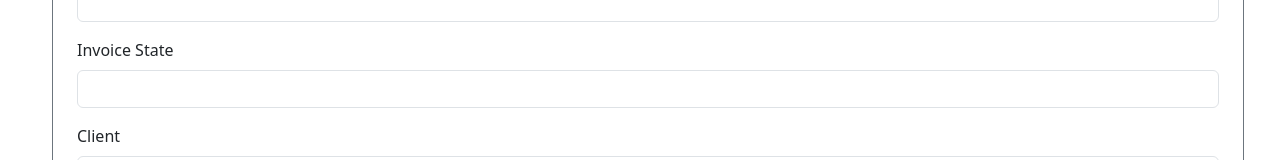
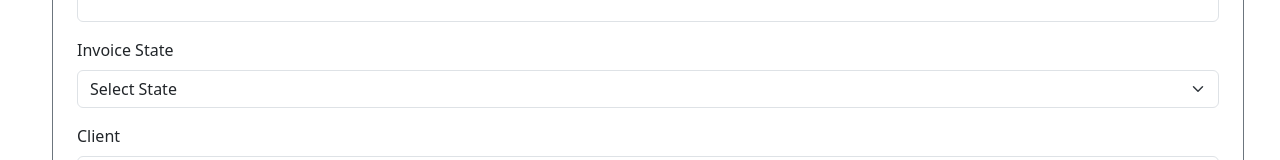
Before and after one commit to plmcst96/front-end-energy, a React (Create React App) app: page /invoice in a window 1280 px wide. Shown: the part 361-521 px from the top of the page. Built offline with nearby package versions, Linux system fonts and the light colour scheme; no server answers.

Commit message:
modifiche

```diff
--- a/src/components/Invoice.jsx
+++ b/src/components/Invoice.jsx
@@ -78,7 +78,24 @@ const Invoice = () => {
                 controlId="exampleForm.ControlInput1"
               >
                 <Form.Label>Invoice State</Form.Label>
-                <Form.Control
+                <Form.Select
+                  aria-label="Default select example"
+                  onChange={(e) => {
+                    setInvoice({
+                      ...invoice,
+                      invoiceState: e.target.value,
+                    })
+                  }}
+                >
+                  <option>Select State</option>
+                  <option>IN_PROGRESS</option>
+                  <option>SENT</option>
+                  <option>DRAFT</option>
+                  <option>DISCARDED</option>
+                  <option>DELIVERED</option>
+                  <option>SENT_NOT_DELIVERED</option>
+                </Form.Select>
+                {/*  <Form.Control
                   type="text"
                   onChange={(e) => {
                     setInvoice({
@@ -86,7 +103,7 @@ const Invoice = () => {
                       invoiceState: e.target.value,
                     })
                   }}
-                />
+                /> */}
               </Form.Group>
               <Form.Group
                 className="mb-3"
--- a/src/components/NavBar.jsx
+++ b/src/components/NavBar.jsx
@@ -6,11 +6,13 @@ const NavBar = () => {
   return (
     <Navbar expand="lg" className="bg-body-tertiary">
       <Container>
-        <Image
-          src={logo}
-          className="rounded-circle me-5"
-          style={{ width: "70px" }}
-        />
+        <Link to="/">
+          <Image
+            src={logo}
+            className="rounded-circle me-5"
+            style={{ width: "70px" }}
+          />
+        </Link>
 
         <Navbar.Toggle aria-controls="basic-navbar-nav" />
         <Navbar.Collapse id="basic-navbar-nav">
```
